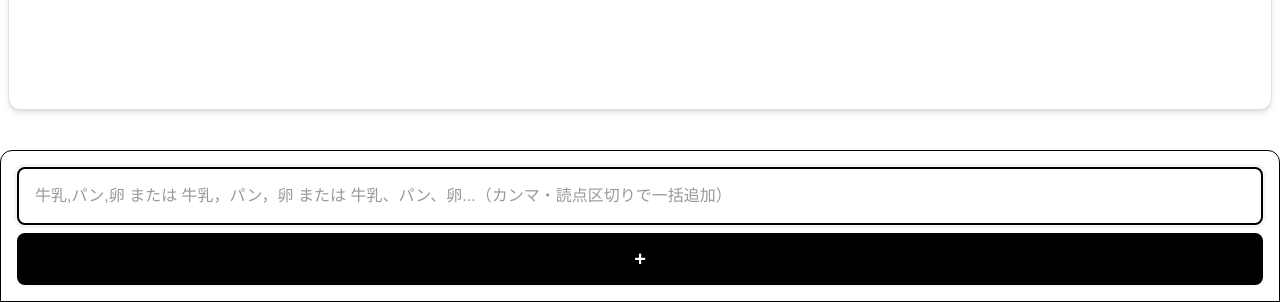
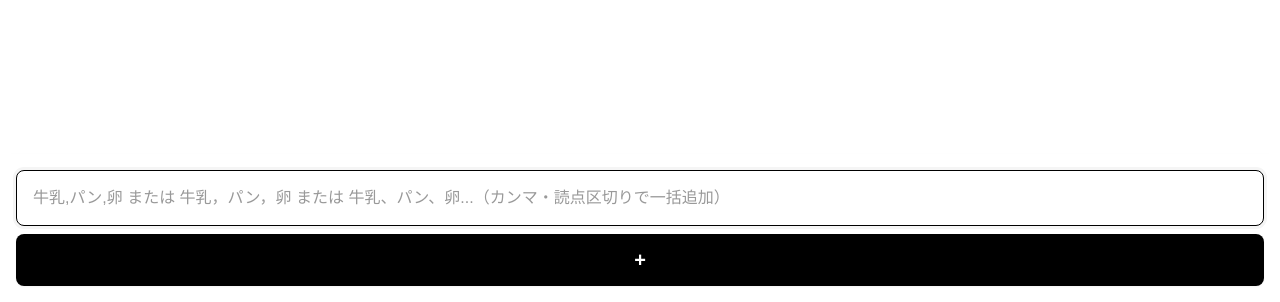
Before and after one commit to mnishina/quick-todo, a website: page index.html in a window 1280 px wide. Shown: the part 498-800 px from the top of the page. Drawn offline with Linux system fonts and the light colour scheme.

Commit message:
いったんコミット

```diff
--- a/index.html
+++ b/index.html
@@ -18,7 +18,7 @@
     <link rel="apple-touch-icon" href="icons/icon-192.png" />
 
     <!-- CSS -->
-    <link rel="stylesheet" href="styles/main.css" />
+    <link rel="stylesheet" href="styles/main.css?v=1.0.1" />
 
     <!-- セキュリティ -->
     <meta
--- a/styles/main.css
+++ b/styles/main.css
@@ -16,20 +16,14 @@ html {
 }
 
 body {
-  font-family:
-    system-ui,
-    -apple-system,
-    'Segoe UI',
-    Roboto,
-    'Helvetica Neue',
-    Arial,
-    sans-serif;
-  line-height: 1.5;
-  color: #1e293b;
-  min-height: 100vh;
-  display: flex;
-  flex-direction: column;
-  overflow-x: hidden;
+  margin: 0;
+  padding: 0;
+  font-family: var(--font-family);
+  font-size: var(--font-size-base);
+  line-height: var(--line-height);
+  color: var(--color-text-primary);
+  background: var(--color-background);
+  min-height: 100lvh;
 }
 
 /* ===== CSS Variables (Design Tokens) ===== */
@@ -83,29 +77,20 @@ body {
 
 /* ===== Main Layout ===== */
 .app-container {
-  width: 100%;
-  margin: 0 auto;
-  padding: var(--space-md) var(--space-sm);
-  padding-bottom: 0;
   flex: 1;
   display: flex;
   flex-direction: column;
-  gap: var(--space-md);
   min-height: 100vh;
 }
 
 /* ===== Input Section ===== */
 .input-section {
   background: var(--color-surface);
-  border-radius: var(--border-radius) var(--border-radius) 0 0;
-  box-shadow: var(--shadow-md);
   padding: var(--space-md);
-  border: 1px solid var(--color-border);
   transition: box-shadow var(--transition-normal);
   position: sticky;
   bottom: 0;
   z-index: 10;
-  margin: 0 calc(-1 * var(--space-sm));
 }
 
 .input-section:focus-within {
@@ -123,7 +108,7 @@ body {
 .todo-input {
   flex: 1;
   padding: var(--space-md);
-  border: 2px solid var(--color-border);
+  border: 1px solid var(--color-border);
   border-radius: var(--border-radius-sm);
   font-size: var(--font-size-base);
   line-height: 1.4;
@@ -185,15 +170,10 @@ body {
 /* ===== Todo Section ===== */
 .todo-section {
   flex: 1;
-  background: var(--color-surface);
-  border-radius: var(--border-radius);
-  box-shadow: var(--shadow-md);
-  border: 1px solid var(--color-border);
   overflow: hidden;
   min-height: 200px;
   display: flex;
   flex-direction: column;
-  margin-bottom: var(--space-lg);
 }
 
 .todo-list {
```
